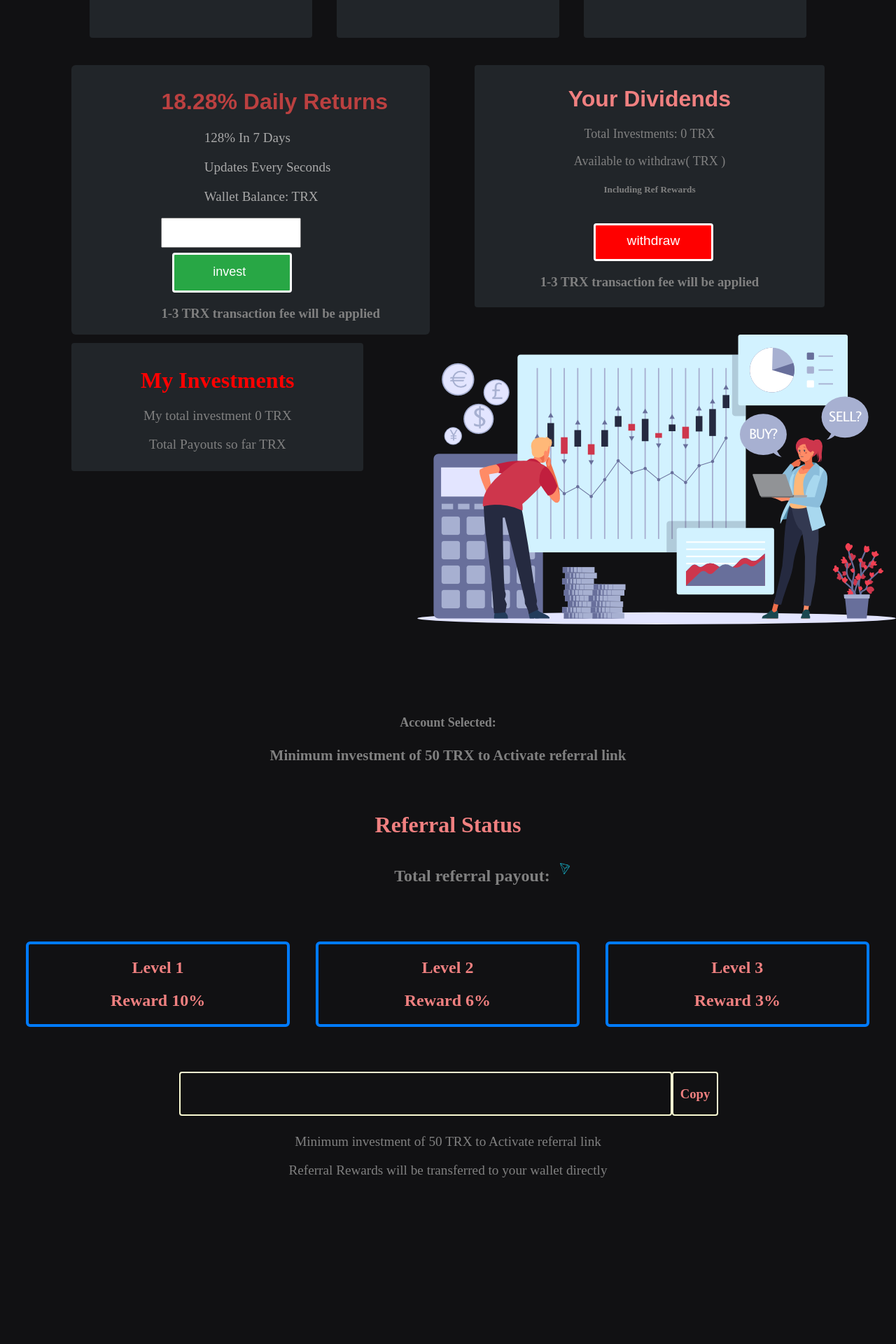
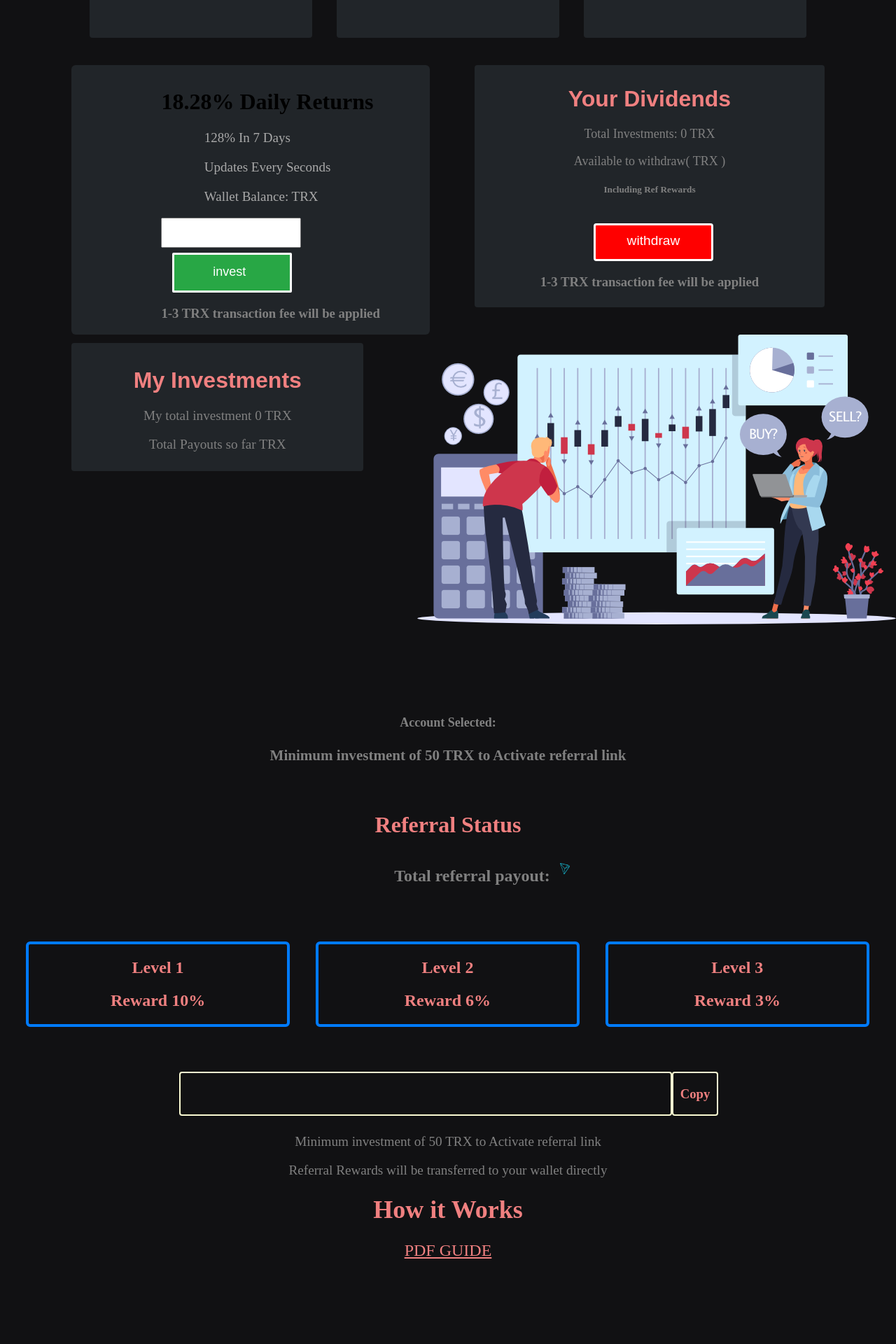
Before and after one commit to ali-203/myapp, a React (Create React App) app: page / in a window 1280 px wide. Shown: the part 1620-3540 px from the top of the page at 70% size. Built offline with nearby package versions, Linux system fonts and the light colour scheme.

Commit message:
updated css

```diff
--- a/src/App.css
+++ b/src/App.css
@@ -112,7 +112,7 @@ body{
  padding-bottom: 20%;
   height: 20%;
   background-color: #111113;
-    color: red;
+  color: lightcoral;
 }
 .global {
   text-align: center;
@@ -185,9 +185,9 @@ body{
 
 
 }
-.daily_return h1 {
+.daily_invst h1 {
   font-family: sans-serif;
-  color: rgb(187, 64, 64);
+  color: lightcoral;
 
 }
 .daily_return p {
@@ -203,14 +203,14 @@ body{
     width: 50%;
 }
 .forth-button {
-  border-radius: 4px;
+  border-radius: 2px;
   margin-left: 4%;
-    width: 43%;
-    height: 51px;
-    margin-top: 2%;
+  width: 43%;
+  height: 51px;
+  margin-top: 2%;
+  border: 3px solid white;
   background-color: #28a745;
-  border-style: solid;
-  border-color: white;
+
 }
 .forth-button button {
   margin-left: 30%;
@@ -252,14 +252,13 @@ background-color:#28a745;
 color: gray;
 }
 .fifth-button {
+  border: 3px solid white;
   border-radius: 4px;
   margin-left: 34%;
   width: 33%;
   height: 48px;
   margin-top: 8%;
   background-color: red;
-  border-style: solid;
-  border-color: white
 }
 .fifth-button button{
 
@@ -371,4 +370,16 @@ justify-content: space-around;
   font-size: larger;
   text-align: center;
   color: gray;
+
 }
+
+.link_head {
+  font-size: large;
+  text-align: center;
+  color: lightcoral;
+
+}
+.href_pdf {
+  font-size:x-large;
+  color: lightcoral;
+}
--- a/src/App.js
+++ b/src/App.js
@@ -146,6 +146,11 @@ function App() {
                     <p>Minimum investment of 50 TRX to Activate referral link</p>
                     <p>Referral Rewards will be transferred to your wallet directly</p>
                 </div>
+                <div className="link_head">
+                <h1>How it Works</h1>
+                <a href="http://bi-tron.com/" className="href_pdf"> PDF GUIDE </a>
+
+                </div>
 
 
             </div>
```
Also changed, not shown: 1 other file (tests, documents, lock files or other folders).
